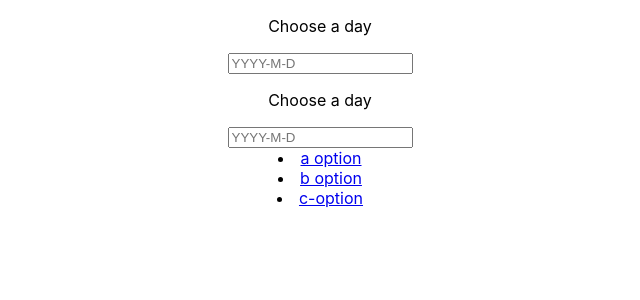
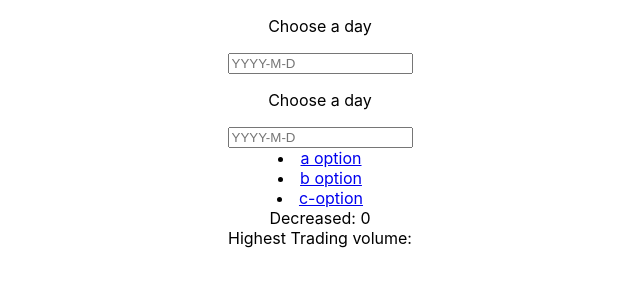
Before and after one commit to JenninaFarm/Bitcoin, a React (Create React App) app in the folder bitcoin/: page / in a window 1280 px wide. Shown: the top 300 px of the page, without its empty margins (320-960 px from the left). Built offline with nearby package versions, Linux system fonts and the light colour scheme.

Commit message:
highest-volume: Move fetch to app.js and create trading-volume component

```diff
--- a/bitcoin/src/App.js
+++ b/bitcoin/src/App.js
@@ -1,21 +1,61 @@
-import React from 'react';
-
-
+import React, { useEffect, useState } from 'react';
 
 import AskDateRange from './components/molecules/ask-date-range/AskDateRange';
 import Navigation from './components/base/navigation/Navigation';
 import ShowData from './components/molecules/show-data/ShowData';
+import TradingVolume from './components/molecules/trading-volume/TradingVolume';
 import './App.scss';
+import axios from 'axios';
 
 const App = () => {
-  const [secondsFrom, setDateFrom] = React.useState();
-  const [secondsTo, setDateTo] = React.useState();
+  const [secondsFrom, setDateFrom] = useState();
+  const [secondsTo, setDateTo] = useState();
+  const [data, setData] = useState({prices: [1, 2]});
+  const [granularity, setGranularity] = useState(0);
+  const [isLoading, setIsLoading] = useState(false);
+
 
   const handleSecondsChange = (from = 0, to = 0) => {
     if (from !== 0) {
       setDateFrom(from);
     } else if (to !== 0) {
       setDateTo(to);
+    }
+  }
+
+  useEffect(() => {
+    const fetchData = async () => {
+      if (secondsTo !== undefined && secondsFrom !== undefined) {
+        setIsLoading(true);
+        const response = await axios.get(`https://api.coingecko.com/api/v3/coins/bitcoin/market_chart/range?vs_currency=eur&from=${secondsFrom}&to=${secondsTo + 3600}`);
+        setData(response.data);
+
+        const daysBetween = countDaysBetween(secondsFrom, secondsTo);
+        setGranularity(countGranularity(daysBetween));
+
+        setIsLoading(false);
+      }
+    }
+    fetchData();
+  }, [secondsFrom, secondsTo])
+
+
+  const countDaysBetween = (from, to) => {
+    const diffInMs = (to - from) * 1000;
+    const oneDay = 1000 * 60 * 60 * 24;
+    return Math.round(diffInMs / oneDay);
+  }
+
+//   1 day from query time = 5 minute interval data
+// 1 - 90 days from query time = hourly data
+// above 90 days from query time = daily data (00:00 UTC)
+  const countGranularity = (dayRange) => {
+    if (dayRange === 1) {
+      return 24 * 60 / 5 - 1;
+    } else if (dayRange > 1 && dayRange <= 90) {
+      return 24 - 1;
+    } else {
+      return 0;
     }
   }
 
@@ -27,7 +67,14 @@ const App = () => {
         {href: 'b', name: 'b option'},
         {href: 'c', name: 'c-option'}
       ]} />
-      <ShowData dateFrom={secondsFrom} dateTo={secondsTo} />
+      {isLoading ? (
+        <div>Loading ...</div>
+      ) : (
+        <div>
+          <ShowData data={data} granularity={granularity} />
+          <TradingVolume data={data} />
+        </div>
+      )}
 
       { window.location.pathname === '/a' &&
         <div> { 'content a' } </div>
--- a/bitcoin/src/components/molecules/show-data/ShowData.js
+++ b/bitcoin/src/components/molecules/show-data/ShowData.js
@@ -1,55 +1,22 @@
 import React, {useEffect, useState} from 'react';
-import axios from 'axios';
 
-const ShowData = ({dateFrom, dateTo}) => {
+const ShowData = ({data, granularity}) => {
   const [daysPriceHasDecreased, setDaysPriceHasDecreased] = useState();
 
   useEffect(() => {
-    if( dateFrom !== undefined && dateTo !== undefined) {
-      fetchData();
-    }
+    parseData(data);
   });
 
-  const fetchData = async () => {
-    const response = await axios.get(`https://api.coingecko.com/api/v3/coins/bitcoin/market_chart/range?vs_currency=eur&from=${dateFrom}&to=${dateTo + 3600}`);
-    parseData(response.data);
-  }
-
   const parseData = (data) => {
-    // count the day range
-    // hox! remember to include the change in granularity
-    const daysBetween = countDaysBetween(dateFrom, dateTo);
-    const granularity = countGranularity(daysBetween);
     // get the midnight prices
-    const dayPriceArray = getPricesAtMidnight(granularity, data.prices);
+    const dayPriceArray = getPricesAtMidnight(data.prices);
     // count the amount of decreasing days
     setDaysPriceHasDecreased(getDaysPriceHasDecreased(dayPriceArray));
 
     // const highestTraidingVolume = getHighestTradingVolume(data.total_volumes);
-    console.log(dayPriceArray);
-    console.log(daysPriceHasDecreased);
   }
 
-  const countDaysBetween = (from, to) => {
-    const diffInMs = (to - from) * 1000;
-    const oneDay = 1000 * 60 * 60 * 24;
-    return Math.round(diffInMs / oneDay);
-  }
-//   1 day from query time = 5 minute interval data
-// 1 - 90 days from query time = hourly data
-// above 90 days from query time = daily data (00:00 UTC)
-
-  const countGranularity = (dayRange) => {
-    if (dayRange === 1) {
-      return 24 * 60 / 5 - 1;
-    } else if (dayRange > 1 && dayRange <= 90) {
-      return 24 - 1;
-    } else {
-      return 0;
-    }
-  }
-
-  const getPricesAtMidnight = (granularity, prices) => {
+  const getPricesAtMidnight = (prices) => {
     const midnightPrices = [];
     for (let i = 0; i < prices.length; i++) {
       midnightPrices.push(prices[i][1]);
@@ -76,7 +43,8 @@ const ShowData = ({dateFrom, dateTo}) => {
 
   return (
     <div>
-
+      {'Decreased: '}
+      {daysPriceHasDecreased}
     </div>
   );
 };
--- /dev/null
+++ b/bitcoin/src/components/molecules/trading-volume/TradingVolume.js
@@ -0,0 +1,13 @@
+import React, { useState }  from "react";
+
+const TradingVolume = ({data}) => {
+  const [highestTradingVolume, setHighestTradingVolume] = useState();
+  return (
+    <div>
+      {'Highest Trading volume: '}
+      {highestTradingVolume}
+    </div>
+  )
+}
+
+export default TradingVolume;
```
